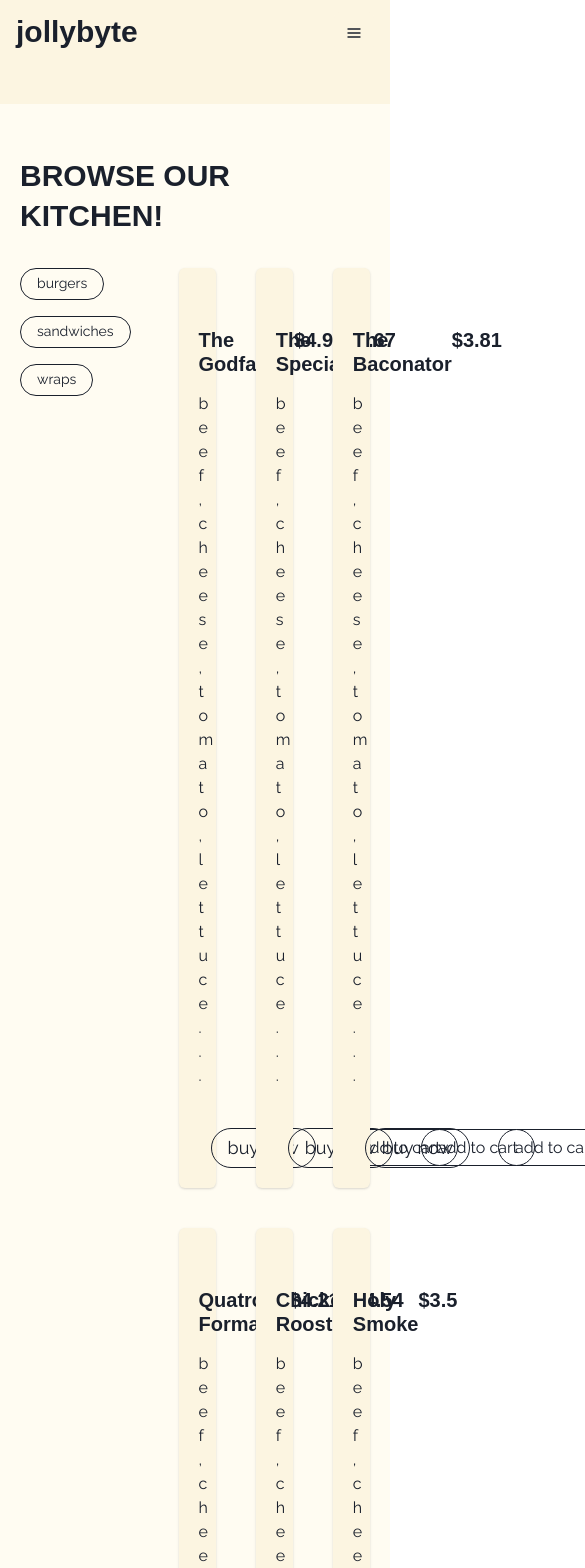
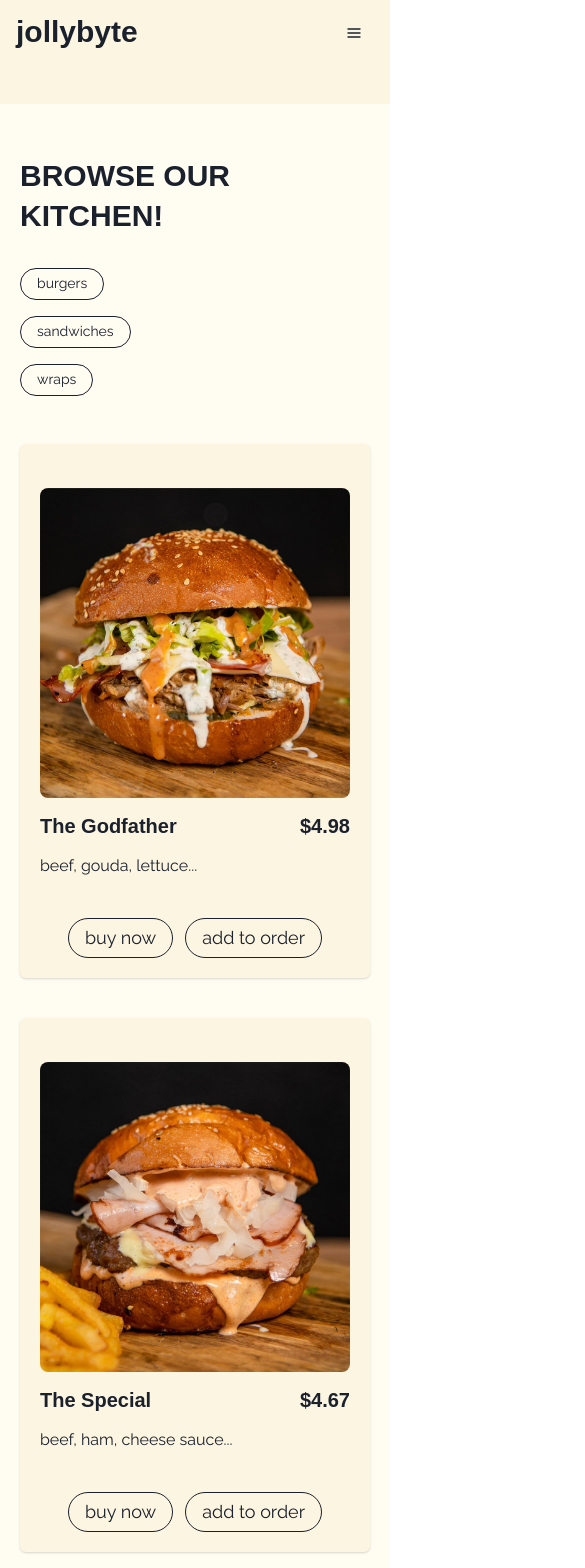
Before and after one commit to dev-marko/digit-project, a React (Create React App) app: page /menu in a window 390 px wide. Shown: the top 1568 px of the page, 585 px wide, since content can reach past the window. Built offline with nearby package versions, Linux system fonts and the light colour scheme; a web font is replaced by a local one.

Commit message:
Changes: - Implemented responsive design for MenuPage - Implemented responsive design for NewOffer components - Implemented responsive design for PopularOrdersSlider carousel - Implemented onSuccess alert for shopping cart

```diff
--- a/src/components/HeroSection.jsx
+++ b/src/components/HeroSection.jsx
@@ -9,7 +9,7 @@
             <Box>
                 <Heading as='h1' size={{base: 'xl', md: '3xl'}}  my={"4px"}>THE GODMOTHER</Heading>
                 <Text fontSize={{base: 'md', md: 'xl'}} mb={"24px"}>grilled onion, smoked BBQ sauce, picles, blah blah..</Text>
-                <PrimaryButton size={{base: 'sm', md: 'lg'}} text={"order now"} />
+                <PrimaryButton size={{base: 'sm', md: 'lg'}} noBorder={'none'} color={'#171717'} bg={'#ccf736'} text={"order now"} />
             </Box>
             <Box>
                 {/* w='65vh' h='65vh' */}
--- a/src/components/MenuItemCard.jsx
+++ b/src/components/MenuItemCard.jsx
@@ -13,6 +13,7 @@
   HStack,
   Fade,
   Button,
+  VStack,
 } from "@chakra-ui/react";
 import PrimaryButton from "./PrimaryButton";
 
@@ -27,7 +28,7 @@
         <CardBody>
           <Stack mt="6" spacing="4">
             <Image
-              src="./images/placeholder.jpg"
+              src={props.obj.imgUrl}
               alt="Green double couch with wooden legs"
               borderRadius="lg"
             />
@@ -40,13 +41,20 @@
                 <Heading size="md">${props.obj.rating}</Heading>
               </Box>
             </Flex>
-            <Text>beef, cheese, tomato, lettuce...</Text>
+            <Text>
+              {props.obj.ingredients.length > 3
+                ? props.obj.ingredients.slice(0, 3).join(", ") +
+                "..."
+                : props.obj.ingredients.join(", ")}
+            </Text>
           </Stack>
         </CardBody>
-        <CardFooter>
-          <Box ms="3">
-            <HStack spacing={"28px"}>
-              <PrimaryButton text={"buy now"} size={"18px"} />
+        <CardFooter justify={'center'} alignItems={'center'}>
+          <HStack gap='3' justify={'space-between'}>
+            <Box>
+              <PrimaryButton noBorder={'none'} color={'#171717'} bg={'#ccf736'} text={"buy now"} size={"18px"} />
+            </Box>
+            <Box>
               <Button
                 colorScheme={"#171717"}
                 variant={"outline"}
@@ -57,12 +65,12 @@
                 onClick={() => increaseCartQuantity(props.obj)}
                 size={"18px"}
               >
-                <Text fontSize={props.size} fontWeight={400}>
-                  add to cart
+                <Text fontSize={'18px'} fontWeight={400}>
+                  add to order
                 </Text>
               </Button>
-            </HStack>
-          </Box>
+            </Box>
+          </HStack>
         </CardFooter>
       </Card>
     </Fade>
--- a/src/components/Navbar.jsx
+++ b/src/components/Navbar.jsx
@@ -32,7 +32,9 @@
           <OrderDrawer />
         </Text>
       </Flex>
-      <NavLink to="/menu"><PrimaryButton size={'24px'} text={"menu"} /></NavLink>
+      <NavLink to="/menu">
+        <PrimaryButton noBorder={'none'} color={'#fffcf2'} bg={'#f85b47'} size={'24px'} text={"menu"} />
+      </NavLink>
     </Flex>
   );
 };
--- a/src/components/NewOffer.jsx
+++ b/src/components/NewOffer.jsx
@@ -1,12 +1,12 @@
-import { Flex, Box, Text, Image, Heading } from "@chakra-ui/react";
+import { Flex, Box, Text, Image, Heading, HStack } from "@chakra-ui/react";
 import PrimaryButton from "./PrimaryButton";
 
 const NewOffer = () => {
   return (
-    <Flex mb='8' flexDirection={'row'} bg='background.100' alignItems={"center"} borderRadius='10px'>
-      <Box ps='10' py='6' flex='1' alignItems={'center'}>
-        <Image borderRadius='10px' w='50vh' h='25vh' objectFit='cover' src='./images/new_offer_burger.jpg' alt="placeholder image" style={{ margin: 'auto' }}/>
-      </Box>
+    <Flex mb='8' flexDirection={{base: 'column', md: 'row'}} bgGradient='linear(background.100, background.200)' alignItems={"center"} borderRadius='10px'>
+      <HStack p='8' alignItems={'center'} justify={'center'}>
+        <Image borderRadius='10px' w='50vh' h='25vh' objectFit='cover' src='./images/new_offer_burger.jpg' alt="placeholder image"/>
+      </HStack>
       <Box flex='1' pe='10' py='6'>
         <Box p='5'>
           <Heading as='h3' size='lg'>NEW CHEESEBURGER!</Heading>
--- a/src/components/NewOfferReversed.jsx
+++ b/src/components/NewOfferReversed.jsx
@@ -1,9 +1,9 @@
-import { Flex, Box, Text, Image, Heading } from "@chakra-ui/react";
+import { Flex, Box, Text, Image, Heading, HStack } from "@chakra-ui/react";
 import PrimaryButton from "./PrimaryButton";
 
 const NewOfferReversed = () => {
   return (
-    <Flex mt='8' flexDirection={'row'} bg='background.100' alignItems={"center"} borderRadius='10px'>
+    <Flex mt='8' flexDirection={{base: 'column', md: 'row'}} bgGradient='linear(background.200, background.100)' alignItems={"center"} borderRadius='10px'>
       <Box flex='1' ps='10' py='6'>
         <Box p='5'>
           <Heading as='h3' size='lg'>NEW WRAP!</Heading>
@@ -17,9 +17,9 @@
           <PrimaryButton text={'more info'} />
         </Box>
       </Box>
-      <Box pe='10' py='6' flex='1'>
+      <HStack p='8' alignItems={'center'} justify={'center'}>
         <Image borderRadius='10px'  w='50vh' h='25vh' objectFit='cover' src='./images/new_offer_wrap.jpg' alt="placeholder image" style={{ margin: 'auto' }} />
-      </Box>
+      </HStack>
     </Flex>
   );
 }
--- a/src/components/OrderDrawer.jsx
+++ b/src/components/OrderDrawer.jsx
@@ -1,5 +1,3 @@
-import React from "react";
-
 import {
   Drawer,
   DrawerOverlay,
@@ -16,12 +14,15 @@
   IconButton,
   Icon,
   Button,
+  Alert,
+  AlertIcon
 } from "@chakra-ui/react";
 import { DeleteIcon } from "@chakra-ui/icons";
 import { useDisclosure } from "@chakra-ui/react-use-disclosure";
 import { Heading, Text, Flex } from "@chakra-ui/layout";
-import PrimaryButton from "./PrimaryButton";
 import { useShoppingCart } from "../context/ShoppingCartContext";
+import React, { useState } from "react";
+
 import menuItems from "../assets/data/menu.json";
 
 const OrderDrawer = () => {
@@ -29,13 +30,20 @@
   const orderRef = React.useRef();
   const { cartItems, removeFromCart } = useShoppingCart();
 
+  const [successfulOrder, setSuccessfulOrder] = useState(false);
+
   const isCartEmpty = cartItems.length === 0;
 
   const handleOrder = () => {
-    console.log('hello');
     cartItems.forEach(item => {
       removeFromCart(item.id);
     });
+
+    setSuccessfulOrder(true);
+  }
+
+  const clearAlert = () => {
+    setSuccessfulOrder(false);
   }
 
   return (
@@ -54,7 +62,7 @@
         <DrawerContent>
           <DrawerHeader bg="background.100">
             <Flex h="75px" alignItems={"center"}>
-              <DrawerCloseButton />
+              <DrawerCloseButton onClick={clearAlert}/>
               <Text fontSize={"24px"} fontWeight={400}>
                 order
               </Text>
@@ -159,6 +167,16 @@
                   purchase
                 </Text>
               </Button>
+              {
+                successfulOrder ?
+                  (
+                    <Alert status='success' variant='subtle' mt='2'>
+                      <AlertIcon />
+                      Success! Processing order...
+                    </Alert>
+                  )
+                  : null
+              }
             </Flex>
           </DrawerFooter>
         </DrawerContent>
--- a/src/components/PopularOrderCard.jsx
+++ b/src/components/PopularOrderCard.jsx
@@ -7,11 +7,16 @@
     return (
         <Flex ms='10' mb='8' flexDir={"column"} gap={"4px"} w="325px" h={"475px"} p={4} borderRadius='10px' bg="background.100" boxShadow='lg'>
             <Box>
-                <Image borderRadius='10px' w='300px' h='300px' objectFit='cover' src='./images/new_offer_burger.jpg' alt="placeholder image" />
+                <Image borderRadius='10px' w='300px' h='300px' objectFit='cover' src={props.obj.imgUrl} alt="placeholder image" />
             </Box>
             <Box>
-                <Heading as='h1' size='lg' noOfLines={1} pl={2} mt={4}>{props.name}</Heading>
-                <Text pl={2}>most popular orders</Text>
+                <Heading as='h1' size='lg' noOfLines={1} pl={2} mt={4}>{props.obj.name}</Heading>
+                <Text>
+                    {props.obj.ingredients.length > 3
+                        ? props.obj.ingredients.slice(0, 3).join(", ") +
+                        "..."
+                        : props.obj.ingredients.join(", ")}
+                </Text>
             </Box>
             <Box w={"200px"} pl={2} mt={4}>
                 <PrimaryButton text={"order now"} />
--- a/src/components/PopularOrdersSlider.jsx
+++ b/src/components/PopularOrdersSlider.jsx
@@ -1,4 +1,4 @@
-import { Box, useMediaQuery } from '@chakra-ui/react';
+import { Box } from '@chakra-ui/react';
 import Slider from "react-slick";
 import { ChevronLeftIcon, ChevronRightIcon } from '@chakra-ui/icons';
 
@@ -38,8 +38,6 @@
 }
 
 const PopularOrdersSlider = (props) => {
-  // const [isTablet] = useMediaQuery('(min-width: 600px)')
-
   var settings = {
     dots: true,
     infinite: true,
@@ -47,20 +45,44 @@
     slidesToShow: 3,
     slidesToScroll: 1,
     nextArrow: <SampleNextArrow />,
-    prevArrow: <SamplePrevArrow />
+    prevArrow: <SamplePrevArrow />,
+    responsive: [
+      {
+        breakpoint: 1024,
+        settings: {
+          slidesToShow: 3,
+          slidesToScroll: 3,
+          infinite: true,
+          dots: true
+        }
+      },
+      {
+        breakpoint: 600,
+        settings: {
+          slidesToShow: 2,
+          slidesToScroll: 2,
+          initialSlide: 2
+        }
+      },
+      {
+        breakpoint: 480,
+        settings: {
+          slidesToShow: 1,
+          slidesToScroll: 1
+        }
+      }
+    ]
   };
   return (
-    <Box>
-      {/* <Slider {...settings}>
+      <Slider {...settings}>
         {
           props.orders.map((item) => {
             return (
-              <PopularOrderCard name={item.name} />
+              <PopularOrderCard obj={item} />
             );
           })
         }
-      </Slider> */}
-    </Box>
+      </Slider>
   );
 }
 
--- a/src/components/PrimaryButton.jsx
+++ b/src/components/PrimaryButton.jsx
@@ -5,7 +5,7 @@
     <Button
       colorScheme={"#171717"}
       variant={"outline"}
-      _hover={{ bg: "#313131", color: "#fffcf2" }}
+      _hover={{ bg: props.bg, color: props.color, border: props.noBorder }}
       px={4}
       py={2}
       rounded={"full"}
@@ -18,4 +18,10 @@
   );
 };
 
+
+PrimaryButton.defaultProps = {
+  bg: "#313131",
+  color: "#fffcf2"
+}
+
 export default PrimaryButton;
--- a/src/index.js
+++ b/src/index.js
@@ -9,7 +9,7 @@
 import { ShoppingCartProvider } from "./context/ShoppingCartContext.jsx";
 import App from "./App.js";
 import Fonts from "./utils/fonts.js";
-import theme from "./theme.js";
+import theme from "./utils/theme";
 
 const root = ReactDOM.createRoot(document.getElementById("root"));
 root.render(
--- a/src/pages/MenuPage.jsx
+++ b/src/pages/MenuPage.jsx
@@ -32,8 +32,10 @@
         <>
             {
                 loading ?
-                    <Flex flexDirection={'column'} alignItems={'center'}>
-                        <Spinner size='xl' />
+                    <Flex flexDirection={'column'} justify={'center'} alignItems={'center'}>
+                        <Flex h='100vh' justify={'center'} alignItems={'center'}>
+                            <Spinner size='xl' />
+                        </Flex>
                     </Flex>
                     :
                     <VStack bg="background.200">
@@ -44,7 +46,7 @@
                                         BROWSE OUR KITCHEN!
                                     </Heading>
                                 </Box>
-                                <Flex gap='12'>
+                                <Flex flexDirection={{ base: 'column', md: 'row' }} gap='12'>
                                     <Flex flexDir={'column'} gap='4'>
                                         {
                                             categories.map((item) => {
@@ -56,7 +58,7 @@
                                             })
                                         }
                                     </Flex>
-                                    <SimpleGrid columns={3} spacing={10}>
+                                    <SimpleGrid columns={{ base: '1', md: '3' }} spacing={10}>
                                         {
                                             filteredMenu.map((item) => {
                                                 return (
```
Also changed, not shown: src/utils/theme.js (renamed from src/theme.js).
